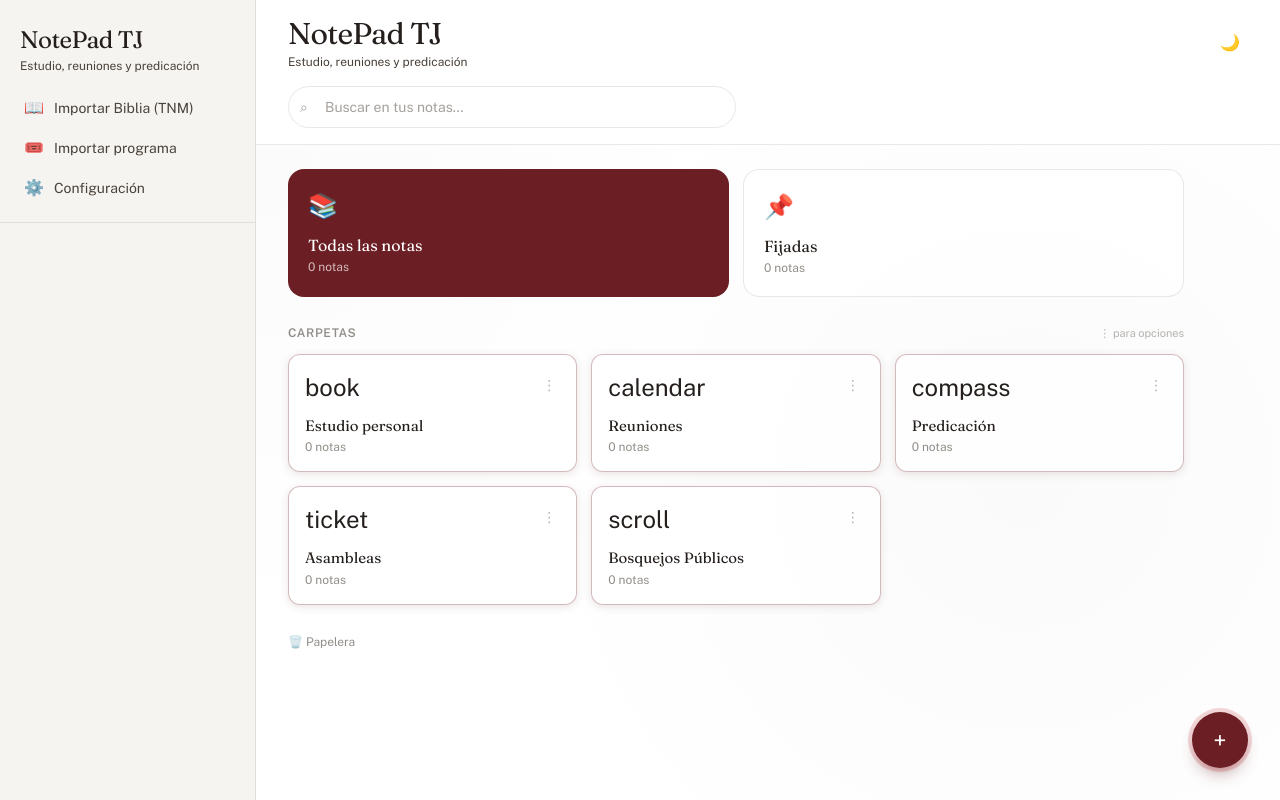
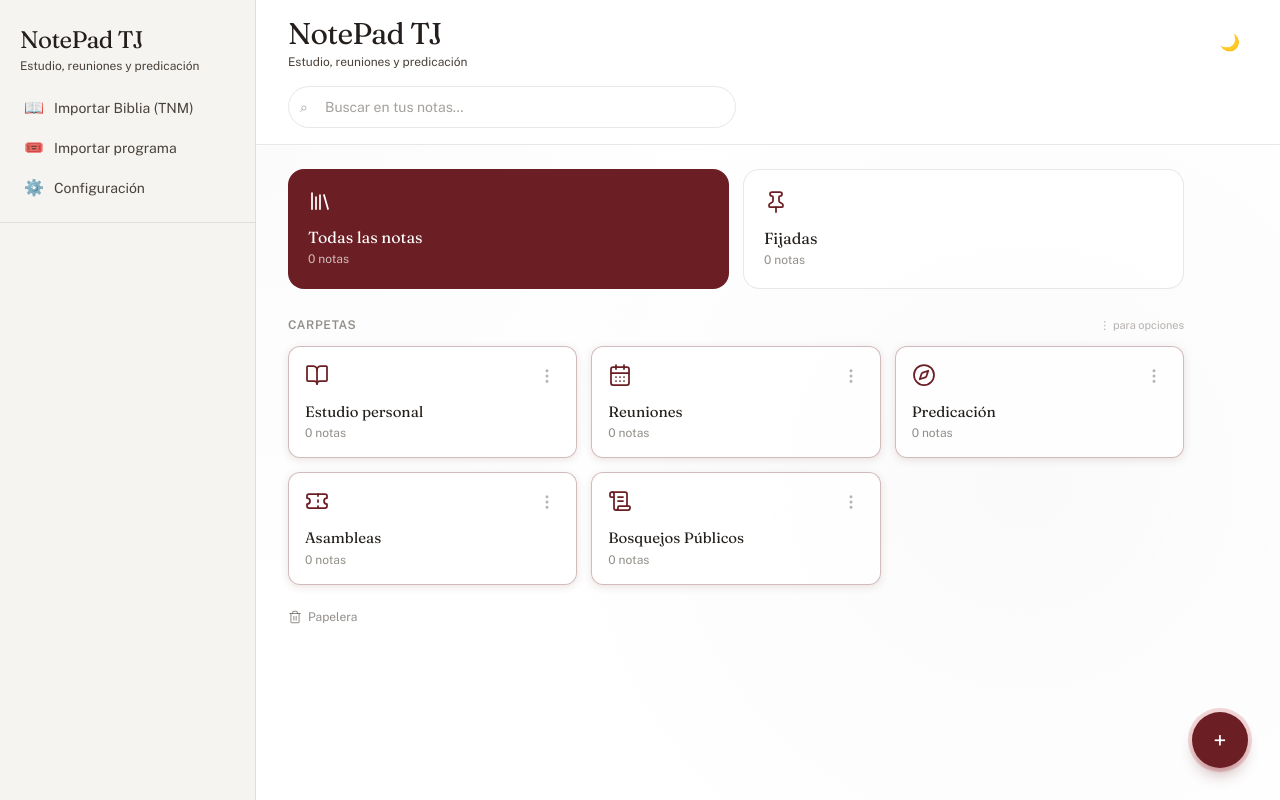
Before and after one commit to yeancq/NotePad-Tj, a React (Vite) app: page / in a window 1280 px wide. Built offline with nearby package versions, Linux system fonts and the light colour scheme.

Commit message:
Add files via upload

```diff
--- a/src/components/FolderCard.jsx
+++ b/src/components/FolderCard.jsx
@@ -1,4 +1,6 @@
 import { useRef, useState } from 'react'
+import { MoreVertical, Pencil, Trash2 } from 'lucide-react'
+import { FolderIcon } from '../data/folderIcons.jsx'
 
 const LONG_PRESS_MS = 480
 
@@ -62,20 +64,22 @@ export default function FolderCard({ folder, noteCount, onOpen, onEdit, onDelete
                    hover:-translate-y-0.5 active:scale-[0.97] transition-all duration-150"
       >
         <div className="w-full flex items-start justify-between">
-          <span className="text-2xl">{folder.icon || '📁'}</span>
+          <span className="text-leather dark:text-gilt-soft">
+            <FolderIcon icon={folder.icon} className="w-6 h-6" strokeWidth={1.75} />
+          </span>
           <button
             onClick={(e) => {
               e.stopPropagation()
               setShowMenu(!showMenu)
             }}
-            className={`text-sm transition-colors
+            className={`flex items-center justify-center transition-colors
                        text-ink-soft/40 dark:text-night-text/30 hover:text-ink dark:hover:text-night-text
                        p-1 rounded-md hover:bg-ink/5 dark:hover:bg-night-text/10
                        ${showMenu ? 'bg-ink/5 dark:bg-night-text/10 text-ink dark:text-night-text' : ''}`}
             title="Opciones"
             aria-label="Opciones de la carpeta"
           >
-            ⋮
+            <MoreVertical className="w-[18px] h-[18px]" strokeWidth={2} />
           </button>
         </div>
         <span className="w-full">
@@ -108,14 +112,14 @@ export default function FolderCard({ folder, noteCount, onOpen, onEdit, onDelete
               className="w-full text-left px-3 py-2 text-sm rounded-md hover:bg-ink/5 dark:hover:bg-night-text/10
                          text-ink dark:text-night-text flex items-center gap-2 transition-colors"
             >
-              <span>✏️</span> Editar carpeta
+              <Pencil className="w-4 h-4" strokeWidth={1.75} /> Editar carpeta
             </button>
             <button
               onClick={handleDelete}
               className="w-full text-left px-3 py-2 text-sm rounded-md hover:bg-red-50 dark:hover:bg-red-900/20
                          text-red-600 dark:text-red-400 flex items-center gap-2 transition-colors"
             >
-              <span>🗑️</span> Eliminar carpeta
+              <Trash2 className="w-4 h-4" strokeWidth={1.75} /> Eliminar carpeta
             </button>
           </div>
         </>
--- a/src/components/FolderGrid.jsx
+++ b/src/components/FolderGrid.jsx
@@ -1,3 +1,4 @@
+import { Library, Pin, Trash2 } from 'lucide-react'
 import FolderCard from './FolderCard'
 
 export default function FolderGrid({ folders, counts, onSelect, onEditFolder, onDeleteFolder }) {
@@ -22,7 +23,7 @@ export default function FolderGrid({ folders, counts, onSelect, onEditFolder, on
           className="flex flex-col items-start gap-3 p-5 rounded-2xl text-left bg-leather text-parchment
                      hover:-translate-y-0.5 hover:shadow-lg transition-all duration-200"
         >
-          <span className="text-2xl">📚</span>
+          <Library className="w-6 h-6" strokeWidth={1.75} />
           <span>
             <span className="block font-display text-base">Todas las notas</span>
             <span className="block text-xs text-parchment/70 mt-0.5">
@@ -37,7 +38,7 @@ export default function FolderGrid({ folders, counts, onSelect, onEditFolder, on
                      bg-white/70 dark:bg-night-surface border border-ink/10 dark:border-night-text/10
                      hover:-translate-y-0.5 hover:shadow-md transition-all duration-200"
         >
-          <span className="text-2xl">📌</span>
+          <Pin className="w-6 h-6 text-leather dark:text-gilt-soft" strokeWidth={1.75} />
           <span>
             <span className="block font-display text-base text-ink dark:text-night-text">Fijadas</span>
             <span className="block text-xs text-ink-soft/60 dark:text-night-text/40 mt-0.5">
@@ -70,9 +71,10 @@ export default function FolderGrid({ folders, counts, onSelect, onEditFolder, on
 
       <button
         onClick={() => onSelect('trash')}
-        className="text-xs text-ink-soft/60 dark:text-night-text/40 hover:text-leather dark:hover:text-gilt-soft transition-colors"
+        className="text-xs text-ink-soft/60 dark:text-night-text/40 hover:text-leather dark:hover:text-gilt-soft transition-colors flex items-center gap-1.5"
       >
-        🗑️ Papelera {counts.trash > 0 ? `(${counts.trash})` : ''}
+        <Trash2 className="w-3.5 h-3.5" strokeWidth={1.75} />
+        Papelera {counts.trash > 0 ? `(${counts.trash})` : ''}
       </button>
     </div>
   )
--- a/src/components/NewFolderDialog.jsx
+++ b/src/components/NewFolderDialog.jsx
@@ -1,28 +1,16 @@
 import { useState } from 'react'
 import { motion } from 'framer-motion'
-
-const ICON_CHOICES = ['📁', '📚', '🏫', '🗂️', '📌', '🎯', '🌱', '✝️', '🙏', '📖', '🧭', '🎟️', '📜', '🗓️', '⭐']
-
-// Sugiere un ícono más apropiado según el nombre, si el usuario no elige uno.
-function suggestIcon(name) {
-  const n = name.toLowerCase()
-  if (/escuela/.test(n)) return '🏫'
-  if (/estudio/.test(n)) return '📖'
-  if (/reuni/.test(n)) return '🗓️'
-  if (/predicaci/.test(n)) return '🧭'
-  if (/asamblea|congreso/.test(n)) return '🎟️'
-  return '📁'
-}
+import { ICON_CHOICES, FolderIcon, suggestIconKey, resolveFolderIconKey } from '../data/folderIcons.jsx'
 
 export default function NewFolderDialog({ initial, parentName, onCreate, onClose, onDelete }) {
   const [name, setName] = useState(initial?.name || '')
-  const [icon, setIcon] = useState(initial?.icon || '📁')
+  const [icon, setIcon] = useState(resolveFolderIconKey(initial?.icon) || 'folder')
   const [iconTouched, setIconTouched] = useState(Boolean(initial))
   const isEdit = Boolean(initial)
 
   const handleNameChange = (value) => {
     setName(value)
-    if (!iconTouched) setIcon(suggestIcon(value))
+    if (!iconTouched) setIcon(suggestIconKey(value))
   }
 
   const handleCreate = () => {
@@ -53,8 +41,8 @@ export default function NewFolderDialog({ initial, parentName, onCreate, onClose
         )}
 
         <div className="flex gap-2 mb-3">
-          <div className="w-11 h-11 shrink-0 rounded-full bg-white/60 dark:bg-night-surface-2 border border-ink/10 dark:border-night-text/10 flex items-center justify-center text-xl">
-            {icon}
+          <div className="w-11 h-11 shrink-0 rounded-full bg-white/60 dark:bg-night-surface-2 border border-ink/10 dark:border-night-text/10 flex items-center justify-center text-leather dark:text-gilt-soft">
+            <FolderIcon icon={icon} className="w-5 h-5" strokeWidth={1.75} />
           </div>
           <input
             autoFocus
@@ -70,21 +58,21 @@ export default function NewFolderDialog({ initial, parentName, onCreate, onClose
 
         <p className="text-xs text-ink-soft/60 dark:text-night-text/40 mb-1.5">Ícono</p>
         <div className="flex flex-wrap gap-1.5 mb-5">
-          {ICON_CHOICES.map((ic) => (
+          {ICON_CHOICES.map((key) => (
             <button
-              key={ic}
+              key={key}
               onClick={() => {
-                setIcon(ic)
+                setIcon(key)
                 setIconTouched(true)
               }}
-              className={`w-9 h-9 rounded-lg flex items-center justify-center text-lg transition-colors
+              className={`w-9 h-9 rounded-lg flex items-center justify-center transition-colors
                 ${
-                  icon === ic
-                    ? 'bg-leather/15 ring-2 ring-leather dark:ring-gilt-soft'
-                    : 'hover:bg-ink/5 dark:hover:bg-night-text/10'
+                  icon === key
+                    ? 'bg-leather/15 ring-2 ring-leather dark:ring-gilt-soft text-leather dark:text-gilt-soft'
+                    : 'text-ink-soft dark:text-night-text/60 hover:bg-ink/5 dark:hover:bg-night-text/10'
                 }`}
             >
-              {ic}
+              <FolderIcon icon={key} className="w-[18px] h-[18px]" strokeWidth={1.75} />
             </button>
           ))}
         </div>
```
